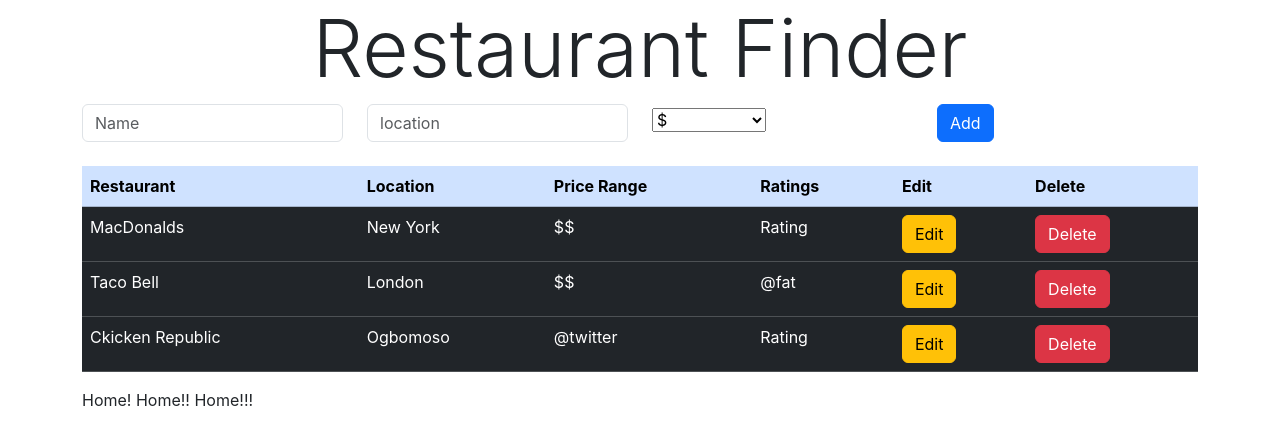
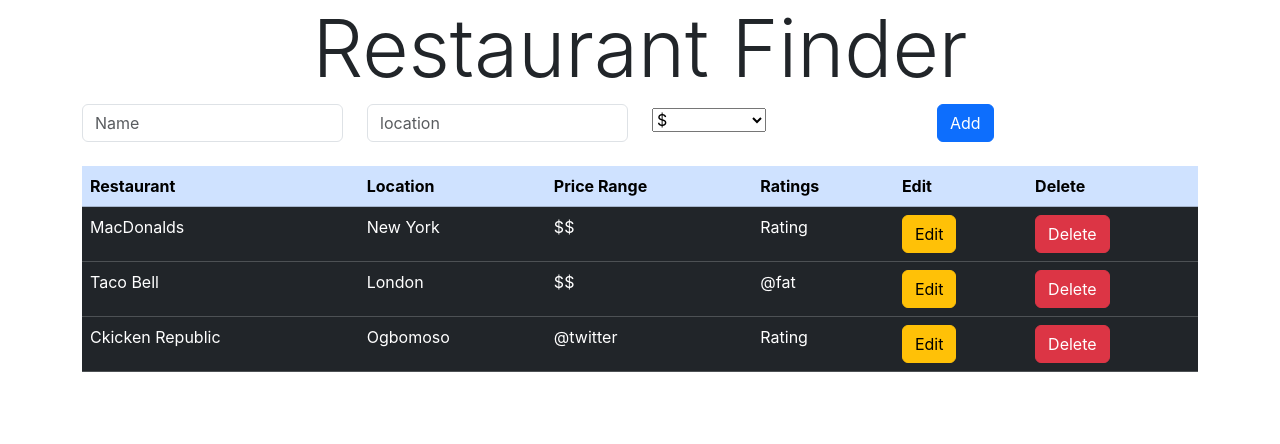
Before and after one commit to AkinolaAdewole/PERNStack-YELP_CLONE, a React (Create React App) app in the folder client/: page / in a window 1280 px wide. Shown: the top 444 px of the page. Built offline with nearby package versions, Linux system fonts and the light colour scheme.

Commit message:
Using context Api

```diff
--- a/client/src/ContextApi/RestaurantContextProvider.jsx
+++ b/client/src/ContextApi/RestaurantContextProvider.jsx
@@ -1,8 +1,9 @@
-import React, { createContext } from 'react'
+import React, { createContext, useState } from 'react'
 
 export const RestaurantContext=createContext()
 
 const RestaurantContextProvider = (props) => {
+  const [restaurants, setRestaurant]=useState([])
   return (
     <>
        <div>
--- a/client/src/routes/Home.jsx
+++ b/client/src/routes/Home.jsx
@@ -9,7 +9,6 @@
         <Header />
         <AddRestaurant />
         <RestaurantList />
-        Home! Home!! Home!!!
     </>
   )
 }
```
